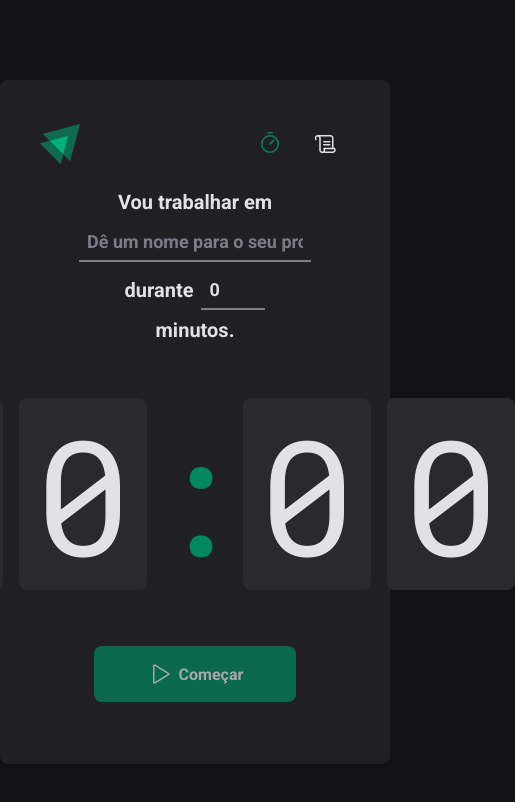
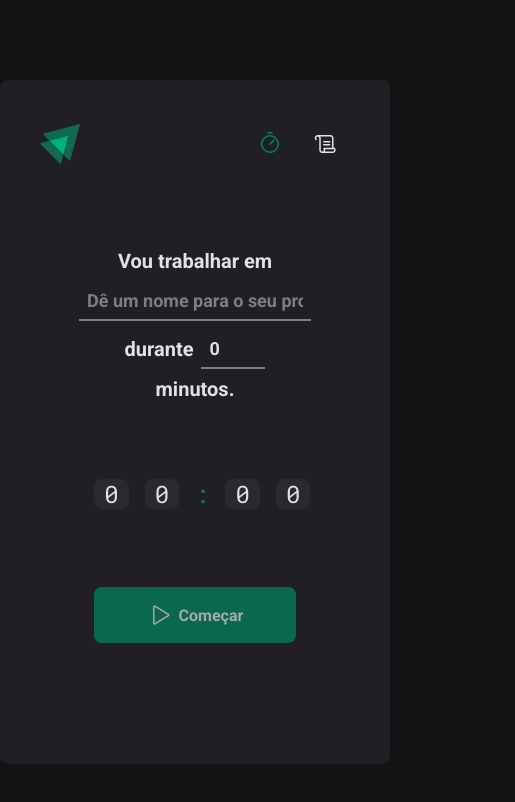
Before and after one commit to guarnieri007/Timer-with-React, a React (Vite) app: page / in a window 390 px wide. Shown: the top 802 px of the page, 515 px wide, since content can reach past the window. Built offline with nearby package versions, Linux system fonts and the light colour scheme.

Commit message:
Adjusted the countdown for mobile
Now the countdown don't overflow the main div on the mobile version

```diff
--- a/src/pages/Home/components/CountDown/style.ts
+++ b/src/pages/Home/components/CountDown/style.ts
@@ -14,6 +14,16 @@ export const CountdownContainer = styled.div`
         padding: 2rem 1rem;
         border-radius: 8px;
     }
+    @media (max-width: 900px) {
+        width: 100%;
+        font-size: 24px;
+        line-height: 10px;
+
+        span {
+            padding: 10px;
+            align-self: center;
+        }
+    }
 `;
 
 export const Separator = styled.div`
```
